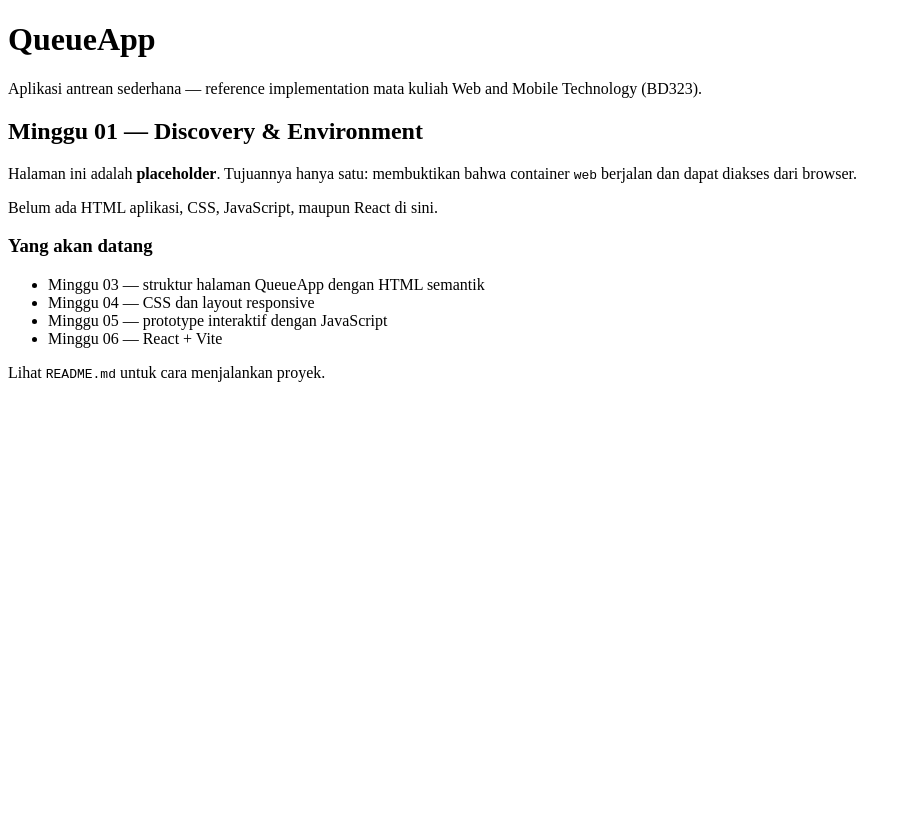
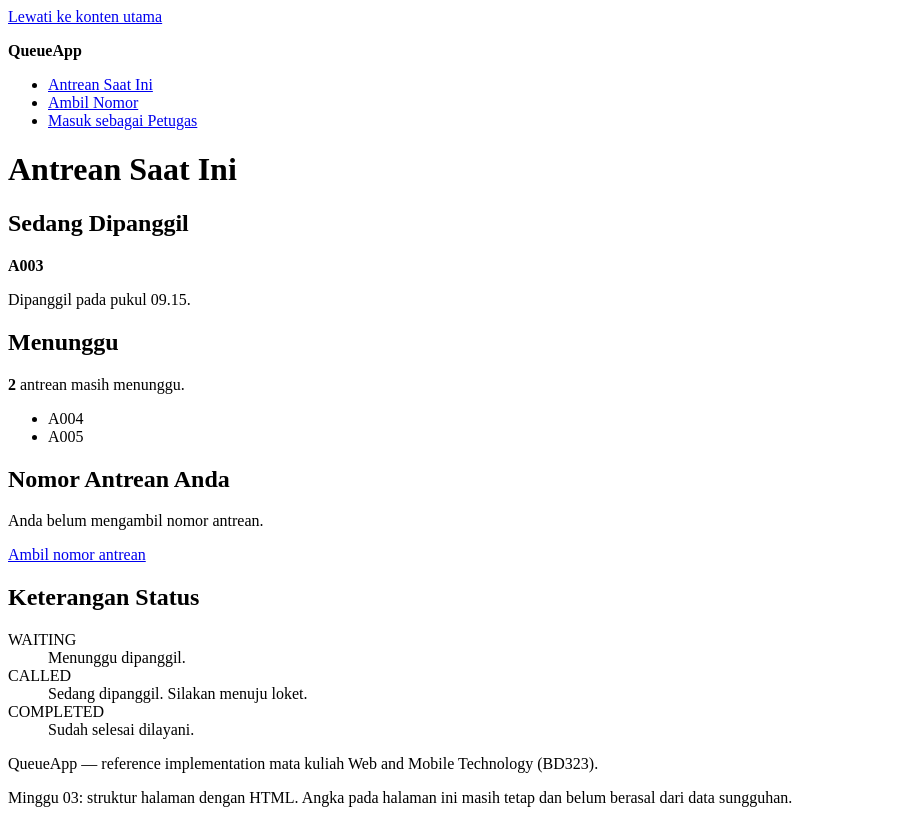
Before and after one commit to ffransiskus209-a11y/APLIKASI_ANTRIAN, a plain HTML site: page web/index.html in a window 1280 px wide. Shown: the whole page, without its empty margins (0-911 px from the left). Before the commit the page ends 800 px from the top, so only its background shows below. Drawn offline with Linux system fonts and the light colour scheme.

Commit message:
feat: add queue home structure

```diff
--- a/web/index.html
+++ b/web/index.html
@@ -1,57 +1,68 @@
-<!DOCTYPE html>
+<!doctype html>
 <html lang="id">
   <head>
-    <meta charset="UTF-8">
-    <meta name="viewport" content="width=device-width, initial-scale=1.0">
-
-    <title>QueueApp — Placeholder</title>
+    <meta charset="UTF-8" />
+    <meta name="viewport" content="width=device-width, initial-scale=1.0" />
+    <title>Antrean Saat Ini — QueueApp</title>
+    <meta
+      name="description"
+      content="Melihat nomor antrean yang sedang dipanggil dan jumlah antrean
+yang masih menunggu."
+    />
   </head>
-
   <body>
-
+    <a href="#konten-utama">Lewati ke konten utama</a>
     <header>
-        <h1>QueueApp</h1>
-
-        <p>
-            Aplikasi antrean sederhana —
-            reference implementation mata kuliah
-            Web and Mobile Technology (BD323).
-        </p>
+      <p><strong>QueueApp</strong></p>
+      <nav aria-label="Navigasi utama">
+        <ul>
+          <li><a href="index.html" aria-current="page">Antrean Saat Ini</a></li>
+          <li><a href="take-queue.html">Ambil Nomor</a></li>
+          <li><a href="admin-login.html">Masuk sebagai Petugas</a></li>
+        </ul>
+      </nav>
     </header>
-
-    <main>
-
-        <h2>Minggu 01 — Discovery &amp; Environment</h2>
-
-        <p>
-            Halaman ini adalah <strong>placeholder</strong>.
-            Tujuannya hanya satu: membuktikan bahwa
-            container <code>web</code> berjalan dan
-            dapat diakses dari browser.
-        </p>
-
-        <p>
-            Belum ada HTML aplikasi, CSS, JavaScript,
-            maupun React di sini.
-        </p>
-
-        <h3>Yang akan datang</h3>
-
+    <main id="konten-utama">
+      <h1>Antrean Saat Ini</h1>
+      <section aria-labelledby="judul-dipanggil">
+        <h2 id="judul-dipanggil">Sedang Dipanggil</h2>
+        <p><strong>A003</strong></p>
+        <p>Dipanggil pada pukul <time datetime="09:15">09.15</time>.</p>
+      </section>
+      <section aria-labelledby="judul-menunggu">
+        <h2 id="judul-menunggu">Menunggu</h2>
+        <p><strong>2</strong> antrean masih menunggu.</p>
         <ul>
-            <li>Minggu 03 — struktur halaman QueueApp dengan HTML semantik</li>
-            <li>Minggu 04 — CSS dan layout responsive</li>
-            <li>Minggu 05 — prototype interaktif dengan JavaScript</li>
-            <li>Minggu 06 — React + Vite</li>
+          <li>A004</li>
+          <li>A005</li>
         </ul>
-
+      </section>
+      <section aria-labelledby="judul-nomor-saya">
+        <h2 id="judul-nomor-saya">Nomor Antrean Anda</h2>
+        <p>Anda belum mengambil nomor antrean.</p>
+        <p><a href="take-queue.html">Ambil nomor antrean</a></p>
+      </section>
+      <section aria-labelledby="judul-keterangan">
+        <h2 id="judul-keterangan">Keterangan Status</h2>
+        <dl>
+          <dt>WAITING</dt>
+          <dd>Menunggu dipanggil.</dd>
+          <dt>CALLED</dt>
+          <dd>Sedang dipanggil. Silakan menuju loket.</dd>
+          <dt>COMPLETED</dt>
+          <dd>Sudah selesai dilayani.</dd>
+        </dl>
+      </section>
     </main>
-
     <footer>
       <p>
-            Lihat <code>README.md</code>
-            untuk cara menjalankan proyek.
+        QueueApp — reference implementation mata kuliah Web and Mobile
+        Technology (BD323).
+      </p>
+      <p>
+        Minggu 03: struktur halaman dengan HTML. Angka pada halaman ini masih
+        tetap dan belum berasal dari data sungguhan.
       </p>
     </footer>
-
   </body>
 </html>
```
Lines whose indentation alone changed are shown as unchanged.
